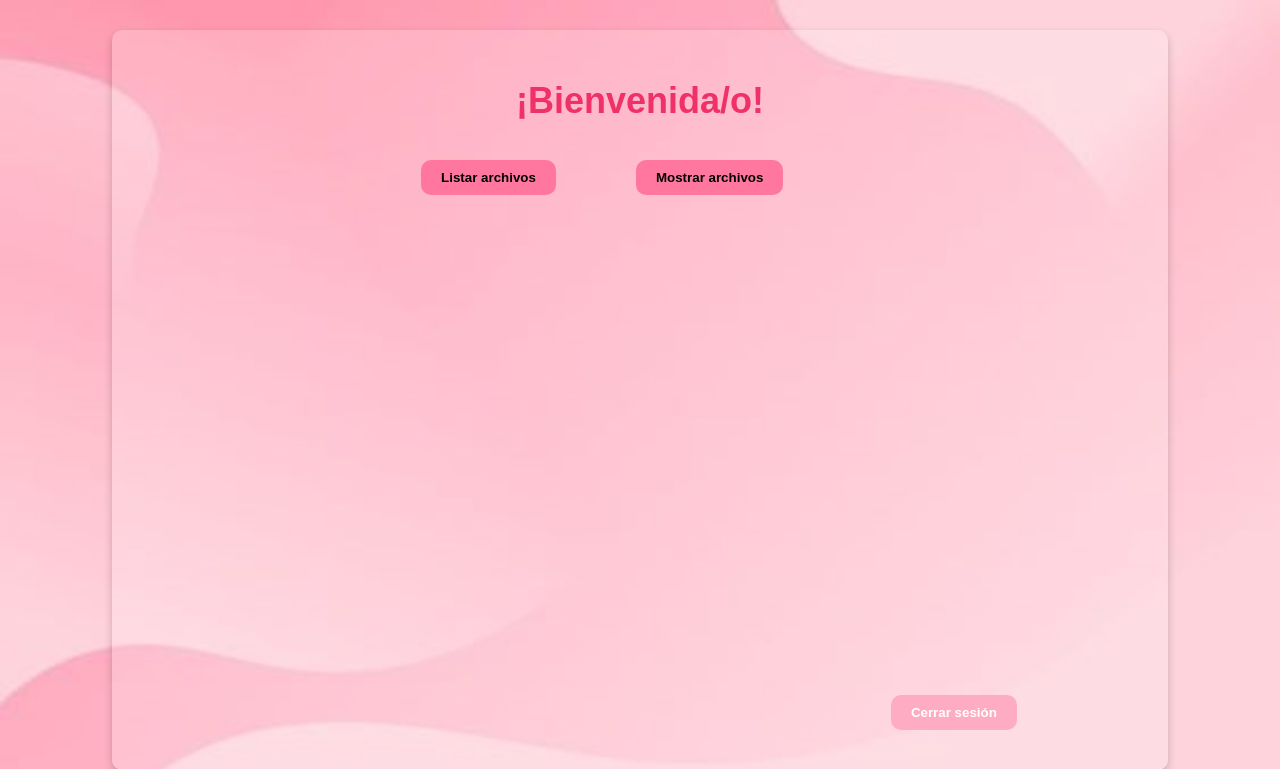
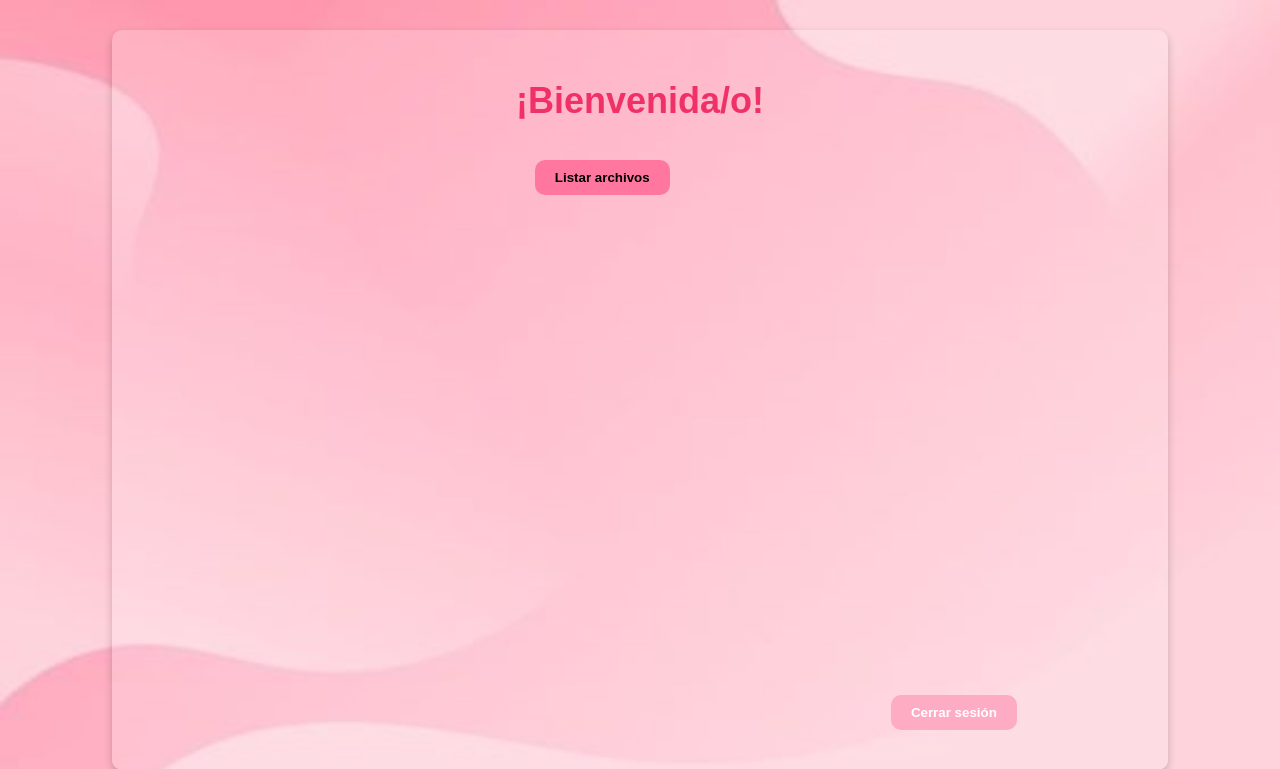
Before and after one commit to 2130074/FileManager, a PHP site: page /user.php in a window 1280 px wide. Shown: the top 769 px of the page. Run offline with PHP 8.4, Linux system fonts and the light colour scheme; the visitor is signed in with stand-in values (Sample User, id 1).

```diff
--- a/style.css
+++ b/style.css
@@ -35,7 +35,6 @@ h2 {
 }
 
 .boton-listar,
-.boton-mostrar,
 .boton-subir,
 .boton-borrar {
     padding: 10px 20px;
@@ -49,7 +48,6 @@ h2 {
 }
 
 .boton-listar:hover,
-.boton-mostrar:hover,
 .boton-subir:hover,
 .boton-borrar:hover,
 .boton-salir:hover {
@@ -71,7 +69,6 @@ h2 {
 }
 
 .boton-listar:hover,
-.boton-mostrar:hover,
 .boton-subir:hover,
 .boton-borrar:hover,
 .boton-salir:hover {
--- a/styless.css
+++ b/styless.css
@@ -34,8 +34,7 @@ h2 {
     align-self: center;
 }
 
-.boton-listar,
-.boton-mostrar{
+.boton-listar{
     padding: 10px 20px;
     border: none;
     border-radius: 10px;
@@ -47,7 +46,6 @@ h2 {
 }
 
 .boton-listar:hover,
-.boton-mostrar:hover,
 .boton-salir:hover {
     background-color: #fed5e1;
 }
@@ -67,7 +65,6 @@ h2 {
 }
 
 .boton-listar:hover,
-.boton-mostrar:hover,
 .boton-salir:hover {
     background-color: #FDC5D6;
 }
--- a/user.php
+++ b/user.php
@@ -28,7 +28,6 @@
 
 <div class="botones-container">
     <button class="boton-listar">Listar archivos</button>
-    <button class="boton-mostrar">Mostrar archivos</button>
  </div>
  <div class="lista-archivos"></div>
  <button class="boton-salir" onclick="location.href='./login.php'">Cerrar sesión</button>
```
Also changed, not shown: index.php (+10 -1 lines).
